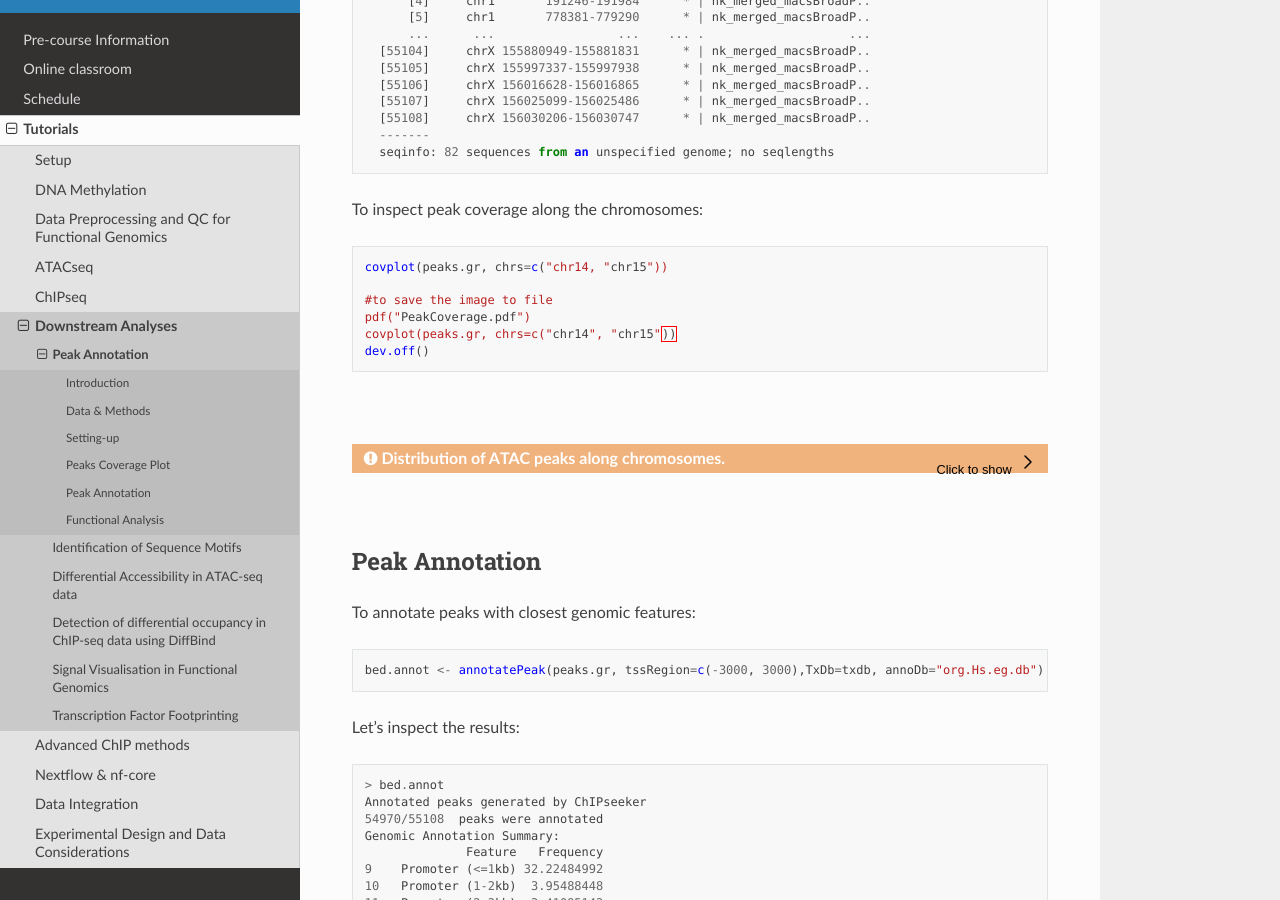
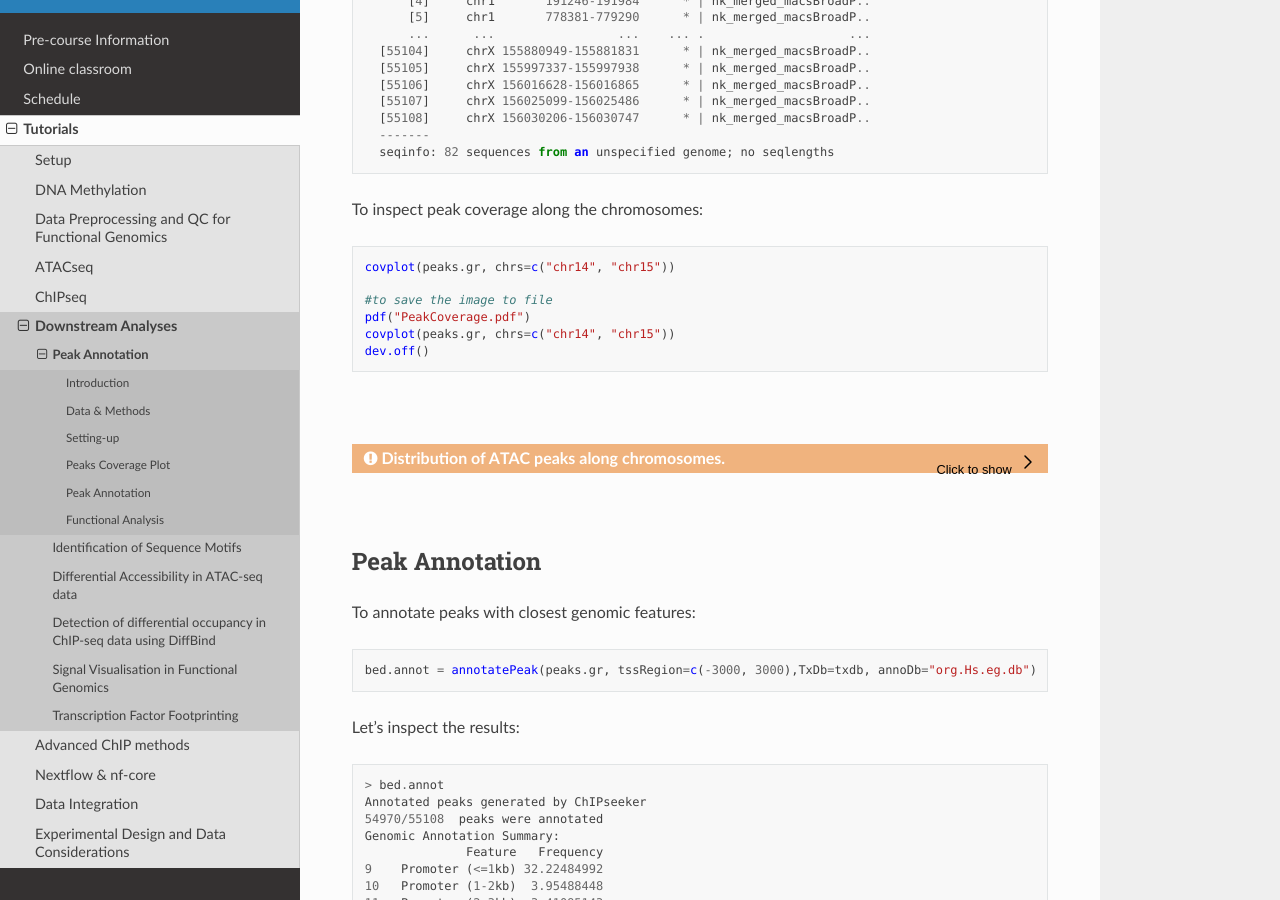
Before and after one commit to NBISweden/workshop-epigenomics-RTDs, a Sphinx documentation site: the page built from docs/content/tutorials/atac-chip-downstream/lab-PeakAnnot.rst, in a window 1280 px wide and 900 px high, scrolled down 2188 px. Built offline with Sphinx 7.4.7 and the Read the Docs theme 2.0.0, drawn with Linux system fonts in a browser that asks for light colours.

Commit message:
fix mistakes in R code

```diff
--- a/docs/content/tutorials/atac-chip-downstream/lab-PeakAnnot.rst
+++ b/docs/content/tutorials/atac-chip-downstream/lab-PeakAnnot.rst
@@ -134,7 +134,7 @@ To inspect peak coverage along the chromosomes:
 
 .. code-block:: R
 
-	covplot(peaks.gr, chrs=c("chr14, "chr15"))
+	covplot(peaks.gr, chrs=c("chr14", "chr15"))
 
 	#to save the image to file
 	pdf("PeakCoverage.pdf")
@@ -163,7 +163,7 @@ To annotate peaks with closest genomic features:
 
 .. code-block:: R
 
-	bed.annot <- annotatePeak(peaks.gr, tssRegion=c(-3000, 3000),TxDb=txdb, annoDb="org.Hs.eg.db")
+	bed.annot = annotatePeak(peaks.gr, tssRegion=c(-3000, 3000),TxDb=txdb, annoDb="org.Hs.eg.db")
 
 
 Let's inspect the results::
```
